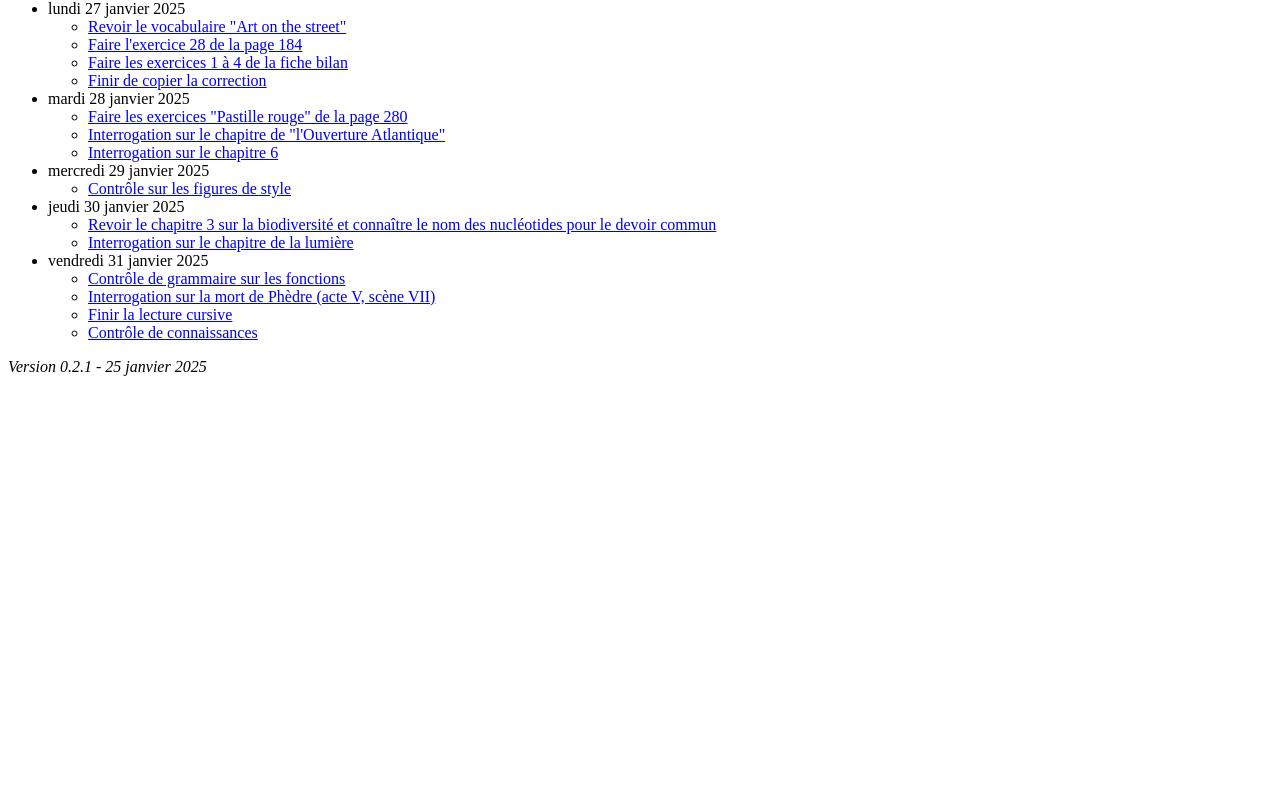
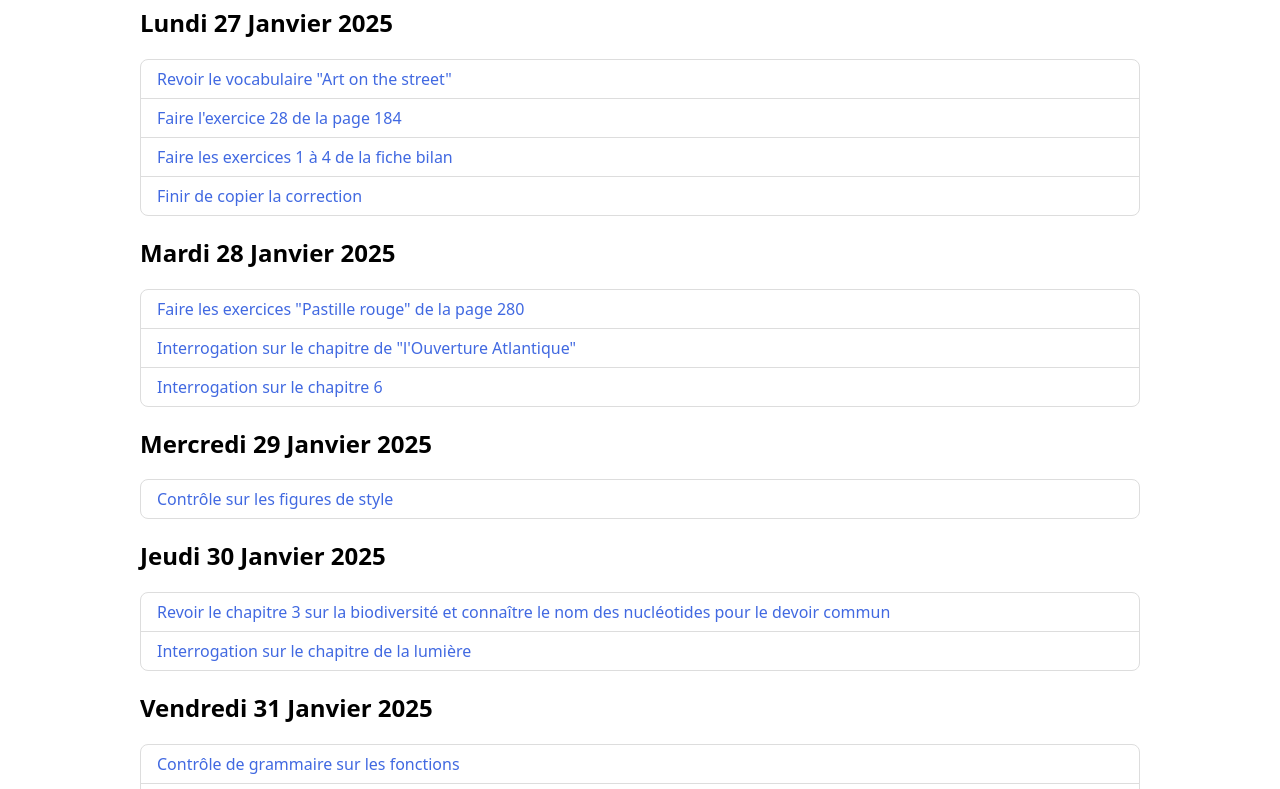
Before and after one commit to 2bcordeliers/2bcordeliers.github.io, an Astro site: page /homeworks in a window 1280 px wide. Shown: the part 80-869 px from the top of the page. Before the commit the page ends 800 px from the top, so only its background shows below. Built offline with nearby package versions, Linux system fonts and the light colour scheme; Astro itself is replaced by a stand-in of ours.

Commit message:
fix: improve styles

```diff
--- /dev/null
+++ b/src/components/ListGroup.astro
@@ -0,0 +1,12 @@
+<ul>
+  <slot />
+</ul>
+
+<style>
+  ul {
+    all: unset;
+    display: block;
+    border: 1px solid #ddd;
+    border-radius: 0.5rem;
+  }
+</style>
--- /dev/null
+++ b/src/components/ListItem.astro
@@ -0,0 +1,38 @@
+---
+interface Props {
+  href?: string;
+}
+
+const { href = "" } = Astro.props;
+---
+
+<li>
+  {
+    href == "" ? (
+      <slot />
+    ) : (
+      <a href={href}>
+        <slot />
+      </a>
+    )
+  }
+</li>
+
+<style>
+  li {
+    all: unset;
+    display: block;
+    border-top: 1px solid #ddd;
+    padding-inline: 1rem;
+    padding-block: 0.5rem;
+  }
+
+  li:first-child {
+    border: none;
+  }
+
+  a {
+    color: royalblue;
+    text-decoration: none;
+  }
+</style>
--- a/src/layouts/BaseLayout.astro
+++ b/src/layouts/BaseLayout.astro
@@ -1,9 +1,14 @@
 ---
-import { version } from "package.json"
+import { version } from "package.json";
 
-const props = Astro.props
-const date = new Intl.DateTimeFormat("fr", { dateStyle: "long" })
-    .format(Date.now());
+interface Props {
+  pageTitle: string;
+}
+
+const { pageTitle } = Astro.props;
+const date = new Intl.DateTimeFormat("fr", { dateStyle: "long" }).format(
+  Date.now()
+);
 ---
 
 <html lang="fr">
@@ -15,14 +20,32 @@ const date = new Intl.DateTimeFormat("fr", { dateStyle: "long" })
     <meta name="robots" content="noindex" />
     <meta property="og:title" content="2B Cordeliers" />
     <meta property="og:type" content="website" />
-        <meta property="og:url" content="https://2bcordeliers.github.io/">
-        <meta property="og:image" content="https://2bcordeliers.github.io/media/presentation-card.png">
+    <meta property="og:url" content="https://2bcordeliers.github.io/" />
+    <meta
+      property="og:image"
+      content="https://2bcordeliers.github.io/media/presentation-card.png"
+    />
     <meta name="generator" content={Astro.generator} />
     <link rel="icon" href="data:," />
-        <title>{props.pageTitle}</title>
+    <title>{pageTitle}</title>
   </head>
   <body>
+    <div class="container">
       <slot />
       <p><i>Version {version} - {date}</i></p>
+    </div>
   </body>
 </html>
+
+<style>
+  body {
+    font-family: system-ui;
+  }
+
+  .container {
+    width: calc(100% - 4rem);
+    max-width: 1000px;
+    margin-left: auto;
+    margin-right: auto;
+  }
+</style>
--- a/src/pages/homeworks/index.astro
+++ b/src/pages/homeworks/index.astro
@@ -1,4 +1,6 @@
 ---
+import ListGroup from "@/components/ListGroup.astro";
+import ListItem from "@/components/ListItem.astro";
 import BaseLayout from "@/layouts/BaseLayout.astro";
 import { getCollection } from "astro:content";
 
@@ -11,24 +13,24 @@ const groupedHomeworks = Map.groupBy(homeworksCollection, (homework) =>
 
 <BaseLayout pageTitle="Devoirs">
   <h1>Devoirs à faire</h1>
-  <ul>
     {
       Array.from(groupedHomeworks).map(([date, homeworks]) => {
         return (
-          <li>
-            {date}
-            <ul>
-              {homeworks.map((homework) => (
-                <li>
-                  <a href={"/homeworks/" + homework.slug}>
-                    {homework.data.title}
-                  </a>
-                </li>
-              ))}
-            </ul>
-          </li>
+          <h2>{date}</h2>
+          <ListGroup>
+            {homeworks.map((homework) => (
+              <ListItem href={"/homeworks/" + homework.slug}>
+                {homework.data.title}
+              </ListItem>
+            ))}
+          </ListGroup>
         );
       })
     }
-  </ul>
 </BaseLayout>
+
+<style>
+  h2 {
+    text-transform: capitalize;
+  }
+</style>
```
Lines whose indentation alone changed are shown as unchanged.
